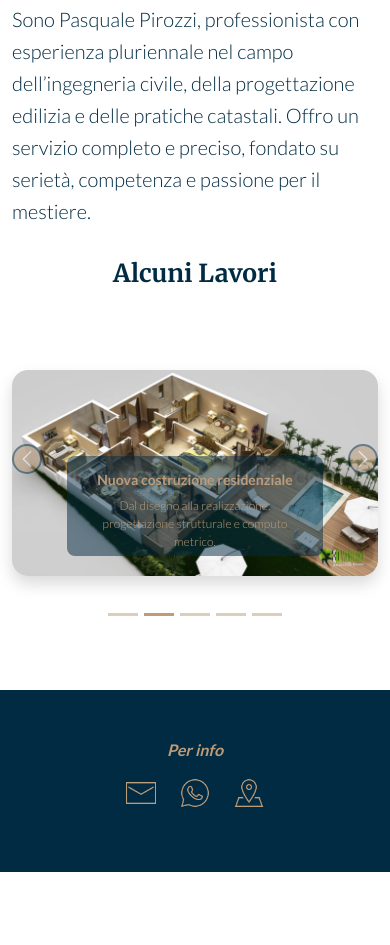
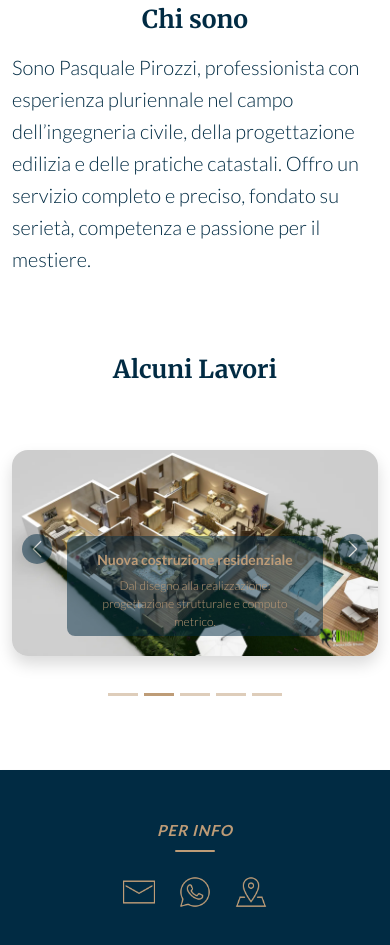
Before and after one commit to Antonella1491/engineering-services-pasquale, a plain HTML site: page index.html in a window 390 px wide. Shown: the part 1712-2657 px from the top of the page. Before the commit the page ends 2584 px from the top, so only its background shows below. Drawn offline with nearby package versions, Linux system fonts and the light colour scheme.

Commit message:
Add files via upload

```diff
--- a/style.css
+++ b/style.css
@@ -12,22 +12,23 @@ h4 {
     font-family: 'Merriweather', serif;
 }
 
+/* Navbar */
 .navbar {
     padding: 1rem 0;
     background-color: #012B43 !important;
+}
 
-    .labelLogo {
+.navbar .labelLogo {
     color: #BE9C77;
     font-size: 16px;
-    }
 }
 
 .navbar-toggler {
     border: 1px solid #BE9C77;
+}
 
-    .icoMenu {
+.navbar-toggler .icoMenu {
     height: 24px;
-    }
 }
 
 .logo {
@@ -36,10 +37,10 @@ h4 {
     padding-right: 15px;
 }
 
+/* Hero */
 .hero {
     min-height: 150vh;
-    background-image: url('Assets/my\ Photo.jpg');
-    /* metti il path corretto alla tua immagine */
+    background-image: url('Assets/my Photo.jpg');
     background-size: cover;
     background-position: 50% 20%;
     background-repeat: no-repeat;
@@ -57,7 +58,6 @@ h4 {
     font-size: 1.4rem;
     margin-bottom: 2rem;
     max-width: 600px;
-    text-align: center;
     text-align: start;
 }
 
@@ -66,7 +66,6 @@ h4 {
     position: absolute;
     inset: 0;
     background: rgba(0, 0, 0, 0.4);
-    /* sfumatura scura per contrasto col testo */
     z-index: 1;
 }
 
@@ -75,10 +74,12 @@ h4 {
     z-index: 2;
 }
 
+/* Emphasis */
 .emphasis {
     color: #BE9C77;
 }
 
+/* Buttons */
 .contactsBtn {
     background-color: #012B43;
     border: 1px solid #BE9C77;
@@ -98,8 +99,7 @@ h4 {
     border: 1px solid #012B43;
 }
 
-/*Sezione card*/
-
+/* Card section */
 .card-container {
     display: flex;
     flex-wrap: wrap;
@@ -136,8 +136,7 @@ h4 {
     line-height: 1.6;
 }
 
-/* Sezione Chi sono */
-
+/* Section Chi sono */
 section#chi h2 {
     text-align: center;
     color: #012B43;
@@ -164,7 +163,7 @@ footer {
     text-align: center;
 }
 
-/* Navbar link styles */
+/* Navbar link */
 .navbar-nav .nav-link {
     color: #BE9C77;
     margin-left: 1rem;
@@ -180,18 +179,42 @@ footer {
     display: none;
 }
 
+/* Contacts section */
 .contactsLabel {
     color: #BE9C77;
     font-weight: bold;
     font-style: italic;
+    font-size: 0.95rem;
+    font-weight: 600;
+    letter-spacing: 1px;
+    text-transform: uppercase;
+    margin-bottom: 1rem;
+    position: relative;
+    display: inline-block;
+    padding-bottom: 0.5rem;
 }
 
-.contactsLink {
-    img {
-        width: 30px;
-    }
+.contactsLabel::after {
+    content: "";
+    display: block;
+    width: 40px;
+    height: 2px;
+    background: #BE9C77;
+    margin: 0.5rem auto 0 auto;
+    border-radius: 2px;
 }
 
+.contactsLink img {
+    width: 32px;
+    transition: transform 0.2s ease, filter 0.3s ease;
+}
+
+.contactsLink img:hover {
+    transform: scale(1.1);
+    filter: brightness(1.3);
+}
+
+/* Carousel */
 .work-carousel {
     color: #012B43;
 }
@@ -199,10 +222,10 @@ footer {
 .carousel-caption {
     background-color: rgba(1, 43, 67, 0.5);
     color: #BE9C77;
+}
 
-    h5 {
+.carousel-caption h5 {
     font-weight: bold;
-    }
 }
 
 .carousel-inner {
@@ -212,37 +235,33 @@ footer {
 #carouselLavori {
     display: flex;
     justify-content: center;
-    /* centra orizzontalmente */
     align-items: center;
-    /* centra verticalmente */
     min-height: 70vh;
+}
 
-    /* altezza minima pari a tutta la finestra */
-    .carousel-control-prev,
-    .carousel-control-next {
+#carouselLavori .carousel-control-prev,
+#carouselLavori .carousel-control-next {
     height: 50px;
     background-color: #012B43;
     width: 50px;
     border-radius: 50%;
     margin-top: 280px;
+}
 
-        .carousel-control-prev-icon,
-        .carousel-control-next-icon {
+#carouselLavori .carousel-control-prev-icon,
+#carouselLavori .carousel-control-next-icon {
     width: 20px;
-        }
-    }
 }
 
 .carousel-indicators [data-bs-target] {
     background-color: #BE9C77;
 }
 
-.carousel-item {
-    button {
+.carousel-item button {
     color: #BE9C77;
 }
-}
 
+/* Scroll to top */
 .scrollTop {
     position: fixed;
     bottom: 20px;
@@ -256,17 +275,23 @@ footer {
     height: 50px;
     border-radius: 50%;
     padding: 0;
+    border: 1px solid #BE9C77;
+    cursor: pointer;
+}
 
-    &:hover {
+.scrollTop:hover {
     border: 1px solid #012B43;
     transform: scale(1.1);
 }
+
+/* Contatti section */
+#contatti {
+    background-color: #012B43;
+    color: #BE9C77;
 }
-
 
 /* Responsive tweaks */
 @media (max-width: 1000px) {
-
     .navbar-toggler {
         margin-right: 5px;
     }
@@ -295,14 +320,14 @@ footer {
 
     .carousel-caption {
         height: 100px;
+    }
 
-        h5 {
+    .carousel-caption h5 {
         font-size: 14px;
     }
 
-        p {
+    .carousel-caption p {
         font-size: 12px;
-        }
     }
 
     .carousel-inner {
@@ -313,20 +338,16 @@ footer {
         min-height: 40vh;
     }
 
-    .carousel-control-prev,
-    .carousel-control-next {
-        margin-top: 140px !important;
-        background-color: #BE9C77 !important;
-        border: 2px solid #012B43;
-        width: 30px !important;
-        height: 30px !important;
+    .work-carousel {
+        margin-bottom: 0 !important;
     }
 
-    section#chi h2 {
-        margin-top: 0 !important;
-    }
-
-    section#lavori {
-        padding-top: 0 !important;
+    #carouselLavori .carousel-control-prev,
+    #carouselLavori .carousel-control-next {
+        height: 30px;
+        width: 30px;
+        margin-top: 150px;
+        margin-left: 10px;
+        margin-right: 10px;
     }
 }
```
Lines whose indentation alone changed are shown as unchanged.
